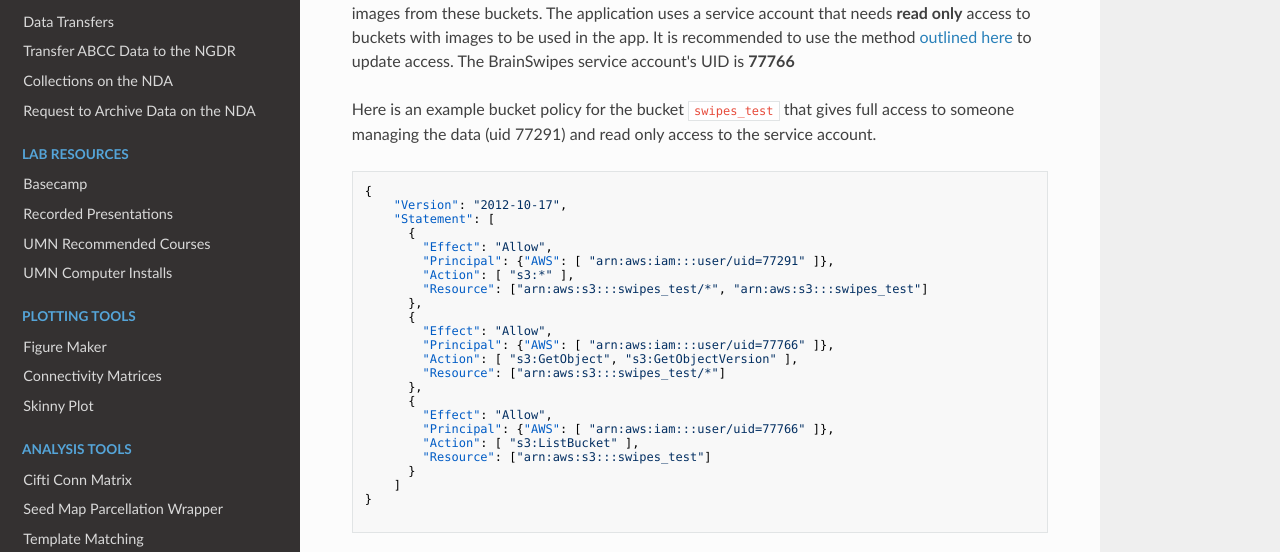
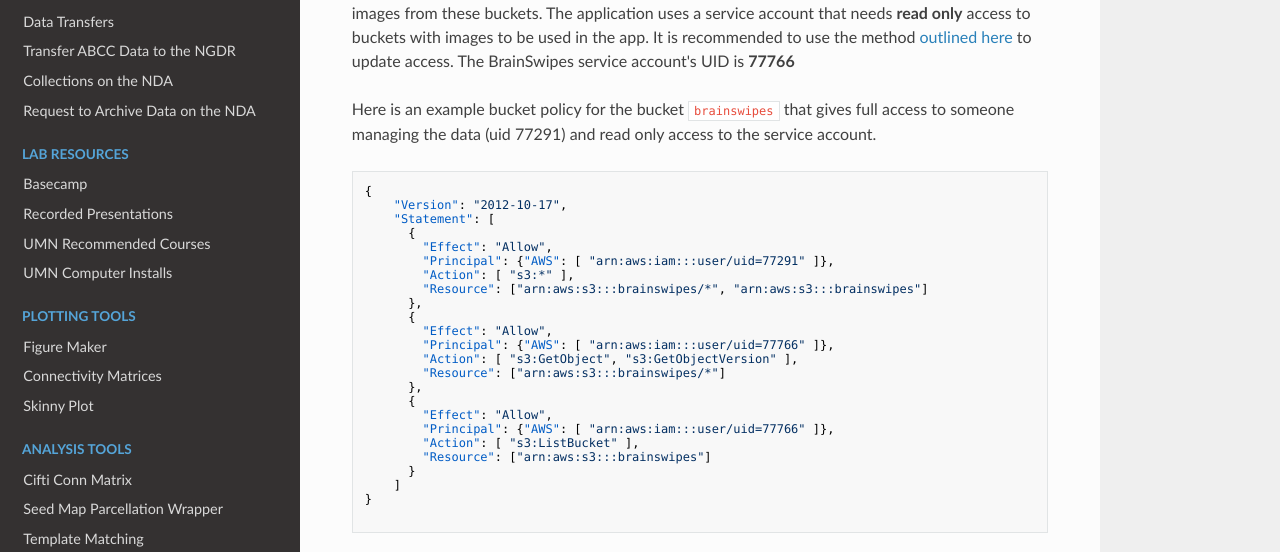
Before and after one commit to DCAN-Labs/cdni-brain, an MkDocs documentation site: the page built from docs/brainswipes.md, in a window 1280 px wide and 900 px high, scrolled down 1156 px. Shown: the part 156-708 px from the top of the window. Built offline with MkDocs 1.6.1, drawn with Linux system fonts in a browser that asks for light colours; nearby versions of some CDN libraries.

Commit message:
changed example bucket policy

````diff
--- a/docs/brainswipes.md
+++ b/docs/brainswipes.md
@@ -30,7 +30,7 @@ The application uses the [JavaScript AWS SDK](https://docs.aws.amazon.com/sdk-fo
 The application uses a service account that needs **read only** access to buckets with images to be used in the app. It is recommended to use the method [outlined here](https://www.msi.umn.edu/support/faq/how-do-i-use-s3-buckets-share-data-tier-2-storage-other-users) to update access.
 The BrainSwipes service account's UID is **77766**
 
-Here is an example bucket policy for the bucket `swipes_test` that gives full access to someone managing the data (uid 77291) and read only access to the service account.
+Here is an example bucket policy for the bucket `brainswipes` that gives full access to someone managing the data (uid 77291) and read only access to the service account.
 ```
 {
     "Version": "2012-10-17",
@@ -39,19 +39,19 @@ Here is an example bucket policy for the bucket `swipes_test` that gives full ac
         "Effect": "Allow",
         "Principal": {"AWS": [ "arn:aws:iam:::user/uid=77291" ]},
         "Action": [ "s3:*" ],
-        "Resource": ["arn:aws:s3:::swipes_test/*", "arn:aws:s3:::swipes_test"]
+        "Resource": ["arn:aws:s3:::brainswipes/*", "arn:aws:s3:::brainswipes"]
       },
       {
         "Effect": "Allow",
         "Principal": {"AWS": [ "arn:aws:iam:::user/uid=77766" ]},
         "Action": [ "s3:GetObject", "s3:GetObjectVersion" ],
-        "Resource": ["arn:aws:s3:::swipes_test/*"]
+        "Resource": ["arn:aws:s3:::brainswipes/*"]
       },
       {
         "Effect": "Allow",
         "Principal": {"AWS": [ "arn:aws:iam:::user/uid=77766" ]},
         "Action": [ "s3:ListBucket" ],
-        "Resource": ["arn:aws:s3:::swipes_test"]
+        "Resource": ["arn:aws:s3:::brainswipes"]
       }
     ]
 }
````
